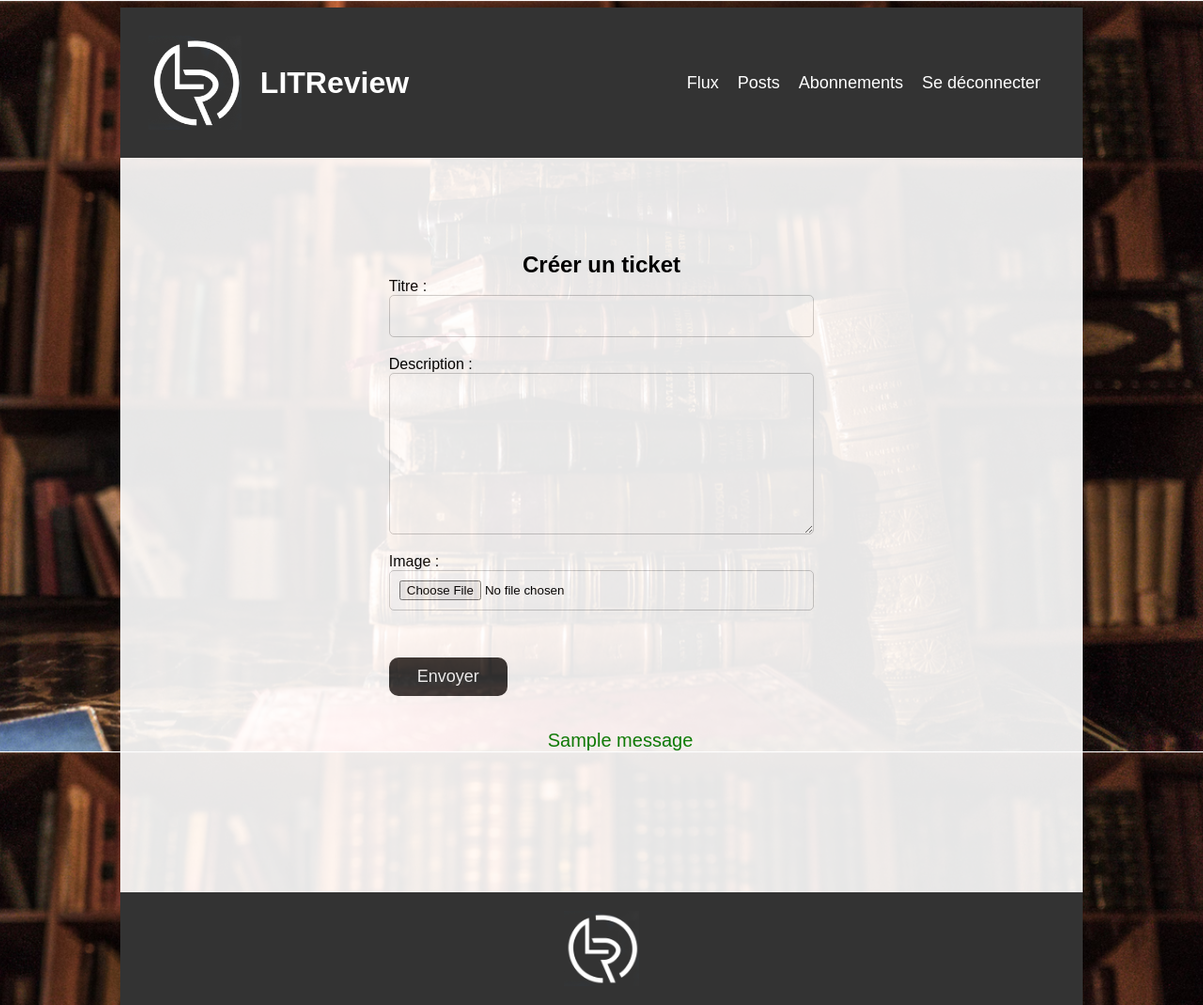
After one commit to geo1310/projet_9_litrevu, a Django app: page /ticket/create in a window 1280 px wide. The commit adds this page. Shown: the whole page at 94% size. Run offline with Django 5.2, Linux system fonts and the light colour scheme; a user stored in the database is signed in; tables that the repository leaves empty hold one stand-in row (values such as "Sample post"); one stand-in notice (Sample message) is shown.

Commit message:
page de creation de tickets

```diff
--- a/litrevu/bookreview/admin.py
+++ b/litrevu/bookreview/admin.py
@@ -3,7 +3,7 @@ from bookreview.models import Ticket, Review, UserFollows
 
 
 class TicketAdmin(admin.ModelAdmin):
-    list_display = ('title', 'description', 'user', 'time_created')
+    list_display = ('title', 'user', 'time_created')
 
 
 class ReviewAdmin(admin.ModelAdmin):
--- a/litrevu/bookreview/forms.py
+++ b/litrevu/bookreview/forms.py
@@ -1,8 +1,15 @@
 from django import forms
-from .models import UserFollows
+from .models import UserFollows, Ticket
 
 
 class UserFollowsForm(forms.ModelForm):
     class Meta:
         model = UserFollows
         fields = ['followed_user']
+
+
+class TicketForm(forms.ModelForm):
+
+    class Meta:
+        model = Ticket
+        fields = ['title', 'description', 'image']
--- a/litrevu/bookreview/models.py
+++ b/litrevu/bookreview/models.py
@@ -5,10 +5,10 @@ from django.db import models
 
 class Ticket(models.Model):
     # Your Ticket model definition goes here
-    title = models.CharField(max_length=128)
+    title = models.CharField(max_length=128, verbose_name="Titre")
     description = models.TextField(max_length=2048, blank=True)
     user = models.ForeignKey(to=settings.AUTH_USER_MODEL, on_delete=models.CASCADE)
-    image = models.ImageField(verbose_name='ticket image')
+    image = models.ImageField(verbose_name='Image')
     time_created = models.DateTimeField(auto_now_add=True)
 
     def __str__(self):
--- /dev/null
+++ b/litrevu/bookreview/templates/bookreview/ticket.html
@@ -0,0 +1,23 @@
+{% extends 'base.html' %}
+{% block content %}
+<div class="ticket-page base-page">
+    <h2>Créer un ticket</h2>
+    <form method="post" class="ticket-form" enctype="multipart/form-data">
+    {% csrf_token %}
+    {% for field in ticket_form %}
+            <div class="form-field-ticket">
+                {{ field.label_tag }}
+                {{ field }}
+            </div>
+        {% endfor %}
+        <button type="submit" class="submit-button ticket-button">Envoyer</button>
+    </form>
+    {% if messages %}
+    <ul class="messages">
+        {% for message in messages %}
+            <li{% if message.tags %} class="{{ message.tags }}"{% endif %}>{{ message }}</li>
+        {% endfor %}
+    </ul>
+    {% endif %}
+</div>
+{% endblock content %}
--- a/litrevu/bookreview/views.py
+++ b/litrevu/bookreview/views.py
@@ -6,12 +6,35 @@ from django.contrib import messages
 
 from django.db import IntegrityError
 from .models import UserFollows
-from .forms import UserFollowsForm
+from .forms import UserFollowsForm, TicketForm
 
 
 @login_required
 def posts(request):
+
     return render(request, 'bookreview/posts.html')
+
+
+@login_required
+def ticket_create(request):
+    ticket_form = TicketForm()
+    if request.method == 'POST':
+        ticket_form = TicketForm(request.POST, request.FILES)
+        if ticket_form.is_valid():
+            print('sauvegarde du ticket')
+            ticket = ticket_form.save(commit=False)
+            ticket.user = request.user
+            ticket.save()
+
+            return redirect('flux')
+        else:
+            # Afficher les erreurs de validation du formulaire
+            messages.error(request, "Il y a des erreurs dans le formulaire.")
+    context = {
+        'ticket_form': ticket_form,
+    }
+
+    return render(request, 'bookreview/ticket.html', context=context)
 
 
 @login_required
@@ -30,6 +53,7 @@ def follows(request):
             except IntegrityError:
                 messages.error(request, f"L'utilisateur {user_follow.followed_user} est deja dans votre liste de suivis")
                 return render(request, 'bookreview/follows.html', {'form': form, 'followings': followings, 'followers': followers})
+
             return redirect('follows')
     else:
         form = UserFollowsForm()
@@ -39,6 +63,7 @@ def follows(request):
         'followings': followings,
         'followers': followers,
     }
+
     return render(request, 'bookreview/follows.html', context=context)
 
 
@@ -47,6 +72,7 @@ def follows_delete(request, follows_id):
     # Vérifier que l'utilisateur est autorisé à supprimer l'objet
     follow = get_object_or_404(UserFollows, id=follows_id)
     if follow.user != request.user:
+
         return HttpResponseForbidden("Vous n'êtes pas autorisé à effectuer cette action.")
 
     try:
@@ -64,4 +90,5 @@ def follows_delete(request, follows_id):
 
 @login_required
 def flux(request):
+
     return render(request, 'bookreview/flux.html')
--- a/litrevu/litrevu/urls.py
+++ b/litrevu/litrevu/urls.py
@@ -44,6 +44,7 @@ urlpatterns = [
     path("follows/", bookreview.views.follows, name="follows"),
     path("posts/", bookreview.views.posts, name="posts"),
     path('follows/<int:follows_id>/delete', bookreview.views.follows_delete, name='follows_delete'),
+    path('ticket/create', bookreview.views.ticket_create, name='ticket_create')
 ]
 
 # les images stockées dans le répertoire MEDIA_ROOT seront servies au chemin donné par MEDIA_URL
--- a/litrevu/static/css/style.css
+++ b/litrevu/static/css/style.css
@@ -10,6 +10,7 @@ html {
 html, h1, h2{
     margin: 0;
     padding: 0;
+    box-sizing: border-box;
 }
 body{
     width: 80%;
@@ -119,10 +120,10 @@ body{
 
 }
 
-.form-field {
-    margin-bottom: 10px; /* Espacement entre les champs */
+.form-field, .form-field-ticket {
+    margin-bottom: 20px; /* Espacement entre les champs */
 }
-input:focus, select:focus{
+input:focus, select:focus, textarea:focus{
     background-color: #f0c997;
     border:none ;
 }
@@ -168,6 +169,7 @@ select{
     box-shadow: 0 0 50px #ffd193;
 }
 /* page follows */
+
 .follows-form-title{
     text-align: center;
 }
@@ -221,6 +223,25 @@ select{
     box-shadow: 0 0 50px #ffd193;
 }
 
+/* page ticket */
+.ticket-page{
+    display: flex;
+    flex-direction: column;
+    justify-content: center;
+    align-items: center;
+}
+
+.form-field-ticket input[type="text"],
+.form-field-ticket input[type="file"],
+.form-field-ticket input[type="password"],
+.form-field-ticket textarea {
+    width: 100%; /* Définir la largeur de tous les champs de texte à 100% */
+    padding: 10px; /* Ajouter un remplissage pour un meilleur aspect */
+    border: 1px solid #ccc; /* Ajouter une bordure */
+    border-radius: 5px; /* Ajouter une bordure arrondie */
+    box-sizing: border-box; /* Inclure le remplissage et la bordure dans la largeur totale */
+}
+
 
 /* footer */
 
```
Also changed, not shown: litrevu/db.sqlite3, litrevu/media/CVT_Les-Lames-du-roi--Lintegrale_323.webp (added), litrevu/media/CVT_Voyage-sur-lAmazone_5795.webp (added), litrevu/media/fleurs_des_alpes.jpg (added), litrevu/media/hobbits_qkHlKwB.jpg (added), litrevu/media/image1.jpg (deleted).
